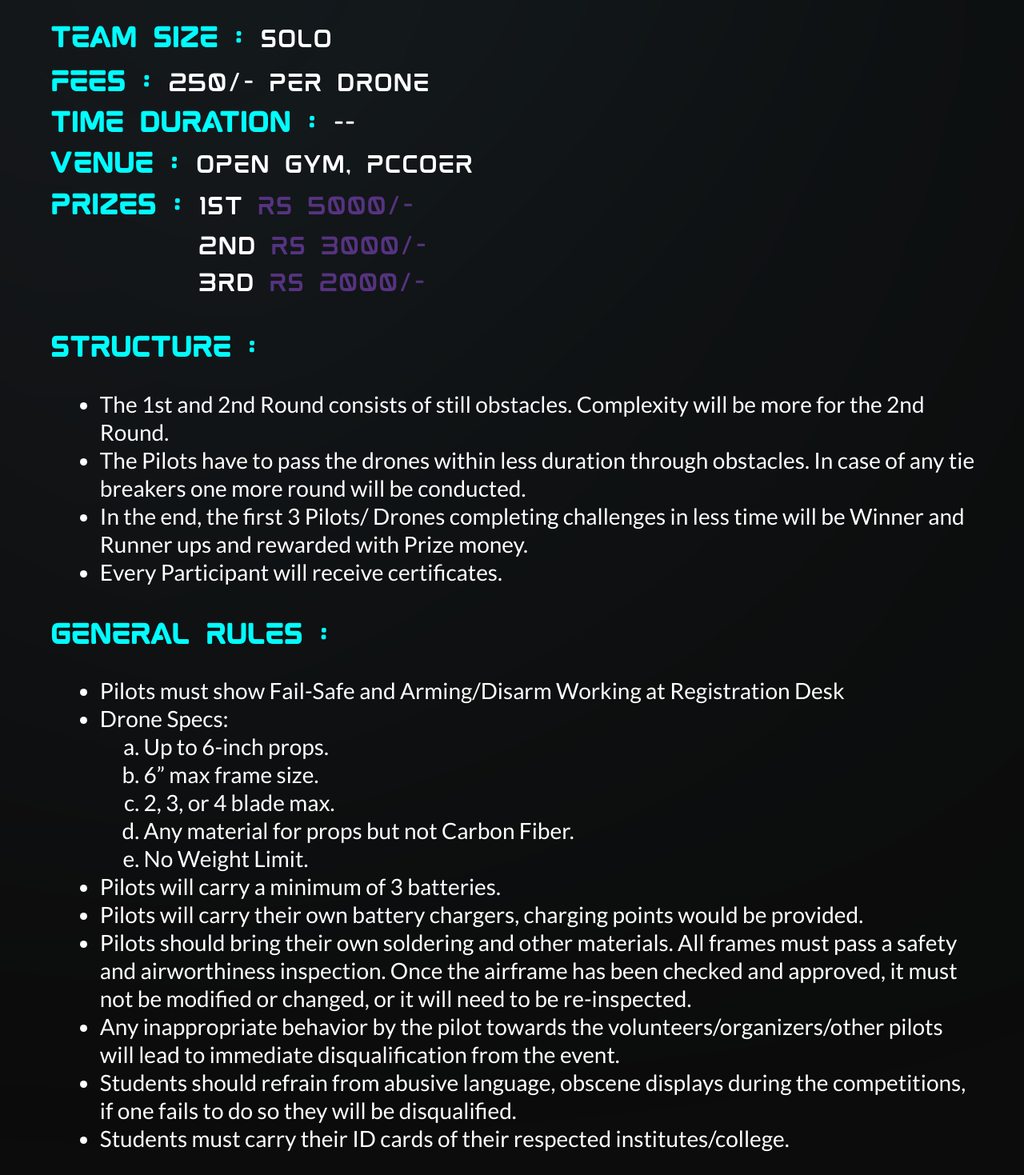
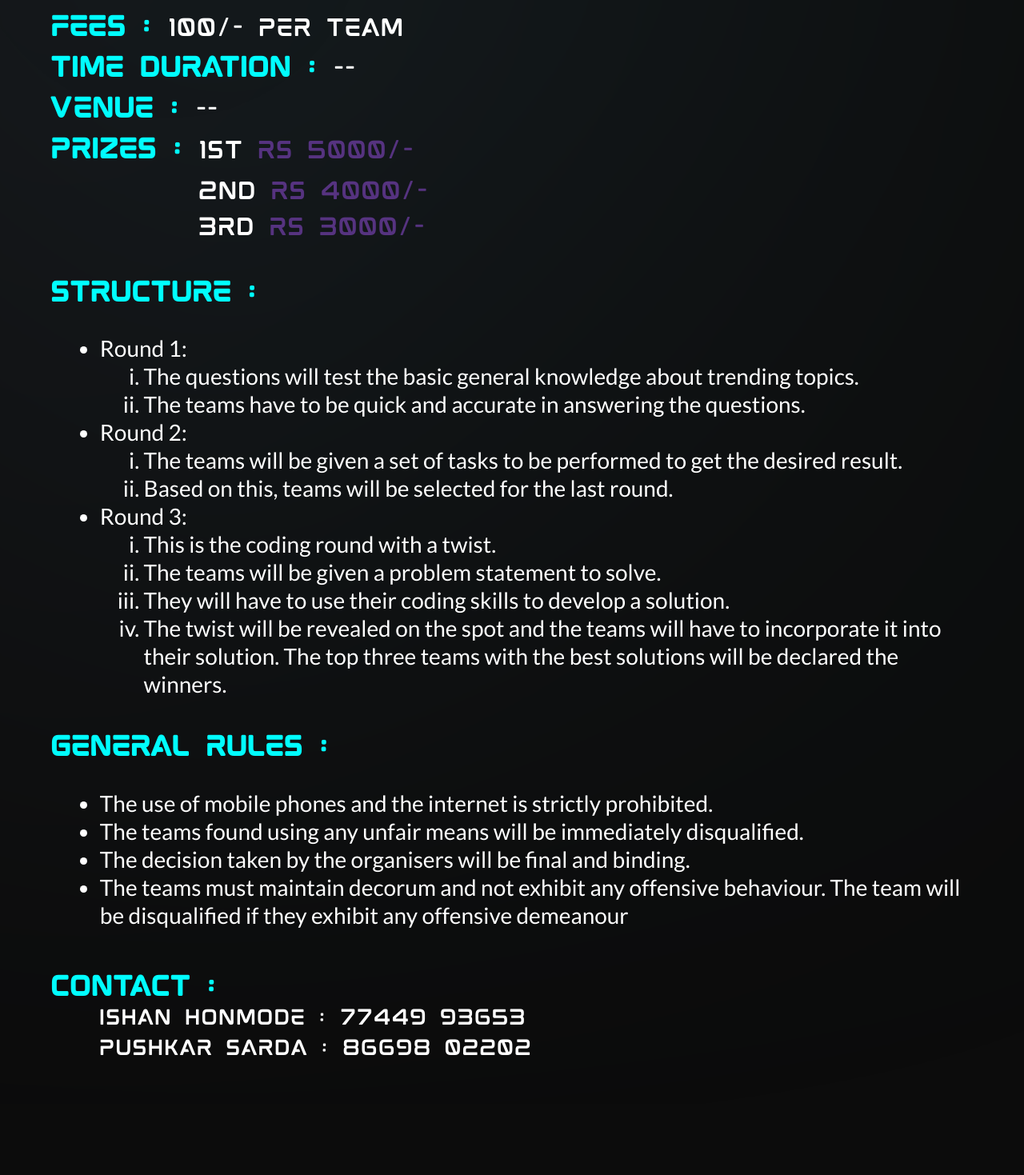
Before and after one commit to JangidVish/technovate-2k25, a React (Create React App) app: page /thebrocode in a window 1280 px wide. Shown: the part 681-2150 px from the top of the page at 80% size. After the commit the page ends 2061 px from the top, so only its background shows below. Built offline with nearby package versions, Linux system fonts and the light colour scheme.

Commit message:
update brocode.jsx

```diff
--- a/src/pages/TheBroCode.jsx
+++ b/src/pages/TheBroCode.jsx
@@ -1,6 +1,6 @@
 import React, { useEffect } from "react";
 import "./sample.css";
-import hawkmore_img from "./sharktankbg.png";
+import brocode from "./brocode.png";
 import blobPages from "../images/blob1.svg";
 
 function Sample() {
@@ -11,7 +11,7 @@ function Sample() {
   return (
     <>
       <div className="container upperimage">
-        <img className="topimg" src={hawkmore_img} alt="" />
+        <img className="topimg" src={brocode} alt="" />
         <a
           href="https://konfhub.com/checkout/technovate2024?ticketId=15183"
           className="btn-register"
@@ -31,26 +31,22 @@ function Sample() {
         <br></br>
         <div className="pcontainer">
           <p className="hawkpara">
-            The Technovate 2024 Hawk Race League will push all limits, combining
-            the best of real drone racing and ultimate pilot challenges. Watch
-            the drone pilots race high-speed drones in spectacular courses
-            across all dimensions. As our most significant season yet, the most
-            skilled practiced and disciplined pilots will aim to dominate the 2
-            rounds of racing through iconic obstacles sports arenas to be
-            crowned the Technovate 2k23 HAWK Race League Champion.
+          Bro Code is a technical event that tests the knowledge, aptitude, and coding skills of
+          participants in a team of two. The event is divided in 3 rounds. Top performers of each round
+          will qualify for the next rounds.
           </p>
         </div>
         <div>
           <div className="container about0">
             <span style={{ color: "FDC32D" }}>TEAM SIZE : </span>
             <span className="notbold" style={{ color: "white" }}>
-              Solo
+              Duo
             </span>
           </div>
           <div className="container about1">
             <span style={{ color: "FDC32D" }}>FEES : </span>
             <span className="notbold" style={{ color: "white" }}>
-              250/- Per Drone
+              100/- Per Team
             </span>
           </div>
           <div className="container about2">
@@ -63,7 +59,8 @@ function Sample() {
           <div className="container about3">
             <span style={{ color: "FDC32D" }}>VENUE : </span>
             <span className="notbold" style={{ color: "white" }}>
-              Open Gym, PCCOER
+            {" "}
+              --{" "}
             </span>
           </div>
           <div className="container about4">
@@ -75,11 +72,11 @@ function Sample() {
             <h6 className="prizeh">
               <h6 className="notbold prizeh">
                 <span style={{ color: "white" }}>2nd </span>
-                <span style={{ color: "#563380" }}> Rs 3000/-</span>
+                <span style={{ color: "#563380" }}> Rs 4000/-</span>
               </h6>
               <h6 className="notbold prizeh">
                 <span style={{ color: "white" }}>3rd </span>
-                <span style={{ color: "#563380" }}> Rs 2000/-</span>
+                <span style={{ color: "#563380" }}> Rs 3000/-</span>
               </h6>
             </h6>
           </div>
@@ -91,63 +88,51 @@ function Sample() {
           <h3 className="structure">STRUCTURE :</h3>
           <ul className="structureul">
             <li>
-              The 1st and 2nd Round consists of still obstacles. Complexity will
-              be more for the 2nd Round.
+              Round 1:
+              <ol className="abcde" type="i">
+                <li>The questions will test the basic general knowledge about trending topics.</li>
+                <li>The teams have to be quick and accurate in answering the questions.</li>
+              </ol>
             </li>
+
             <li>
-              The Pilots have to pass the drones within less duration through
-              obstacles. In case of any tie breakers one more round will be
-              conducted.
+              Round 2:
+              <ol className="abcde" type="i">
+                <li>The teams will be given a set of tasks to be performed to get the desired result.</li>
+                <li>Based on this, teams will be selected for the last round.</li>
+              </ol>
             </li>
+
             <li>
-              In the end, the first 3 Pilots/ Drones completing challenges in
-              less time will be Winner and Runner ups and rewarded with Prize
-              money.
+              Round 3:
+              <ol className="abcde" type="i">
+                <li> This is the coding round with a twist.</li>
+                <li>The teams will be given a problem statement to solve.</li>
+                <li>They will have to use their coding skills to develop a solution.</li>
+                <li>
+                  The twist will be revealed on the spot and the teams will have to incorporate it into
+                  their solution. The top three teams with the best solutions will be declared the
+                  winners.
+                </li>
+              </ol>
             </li>
-            <li>Every Participant will receive certificates.</li>
           </ul>
         </div>
         <div className="generalrules">
           <h3 className="generalrulesheading">GENERAL RULES :</h3>
           <ul className="structureul">
             <li>
-              Pilots must show Fail-Safe and Arming/Disarm Working at
-              Registration Desk
+            The use of mobile phones and the internet is strictly prohibited.
             </li>
             <li>
-              Drone Specs:
-              <ol className="abcde" style={{ listStyleType: "lower-alpha" }}>
-                <li>Up to 6-inch props.</li>
-                <li>6” max frame size.</li>
-                <li>2, 3, or 4 blade max.</li>
-                <li>Any material for props but not Carbon Fiber.</li>
-                <li>No Weight Limit.</li>
-              </ol>
-            </li>
-            <li>Pilots will carry a minimum of 3 batteries.</li>
-            <li>
-              Pilots will carry their own battery chargers, charging points
-              would be provided.
+              The teams found using any unfair means will be immediately disqualified.
             </li>
             <li>
-              Pilots should bring their own soldering and other materials. All
-              frames must pass a safety and airworthiness inspection. Once the
-              airframe has been checked and approved, it must not be modified or
-              changed, or it will need to be re-inspected.
+              The decision taken by the organisers will be final and binding.
             </li>
             <li>
-              Any inappropriate behavior by the pilot towards the
-              volunteers/organizers/other pilots will lead to immediate
-              disqualification from the event.
-            </li>
-            <li>
-              Students should refrain from abusive language, obscene displays
-              during the competitions, if one fails to do so they will be
-              disqualified.
-            </li>
-            <li>
-              Students must carry their ID cards of their respected
-              institutes/college.
+              The teams must maintain decorum and not exhibit any offensive behaviour. The team
+              will be disqualified if they exhibit any offensive demeanour
             </li>
           </ul>
         </div>
@@ -156,10 +141,10 @@ function Sample() {
             <span style={{ color: "FDC32D" }}> CONTACT : </span>
             <span>
               <h6 className=" deskcont" style={{ color: "white" }}>
-                Aditya Deshmukh : 8237125133
+              Ishan Honmode : 77449 93653
               </h6>
               <h6 className="notbold deskcont" style={{ color: "white" }}>
-                Shreya Kangle : 7498784872
+                Pushkar Sarda : 86698 02202
               </h6>
             </span>
           </div>
```
Also changed, not shown: src/pages/brocode.png (added).
